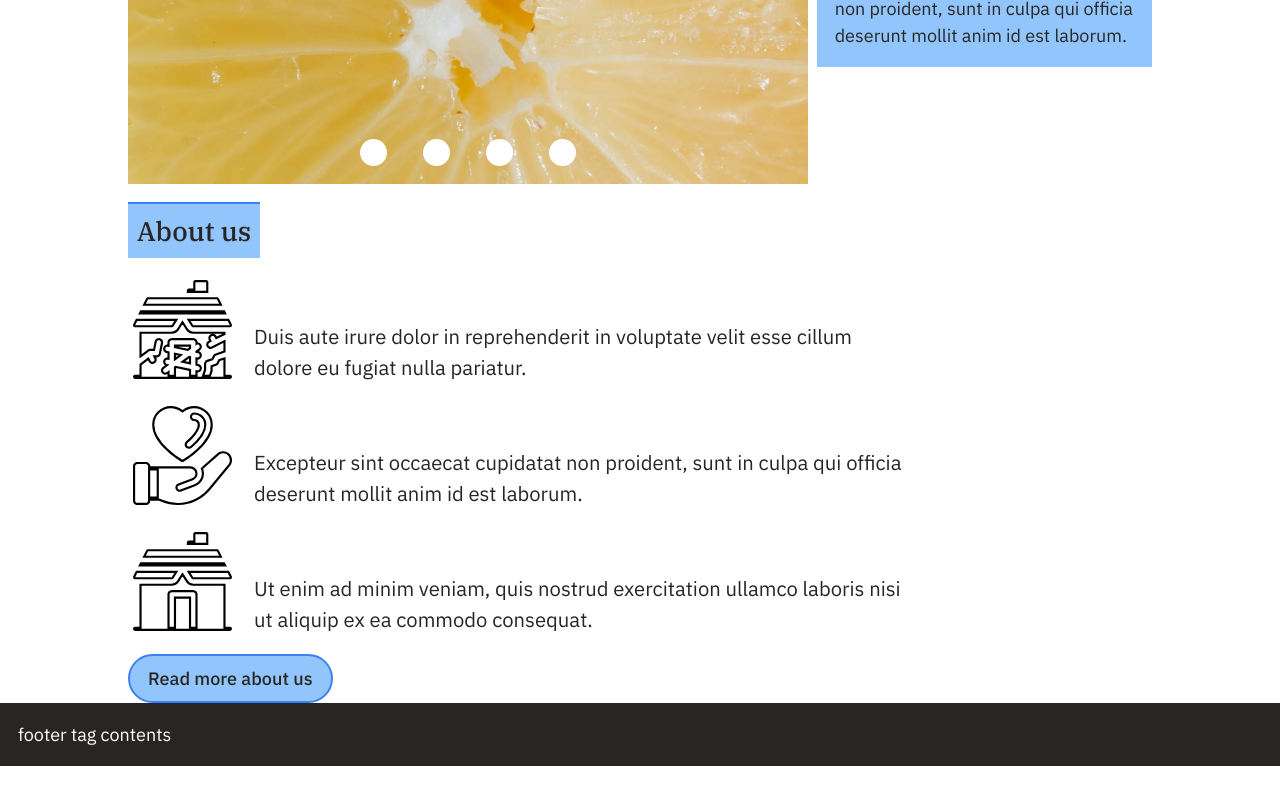
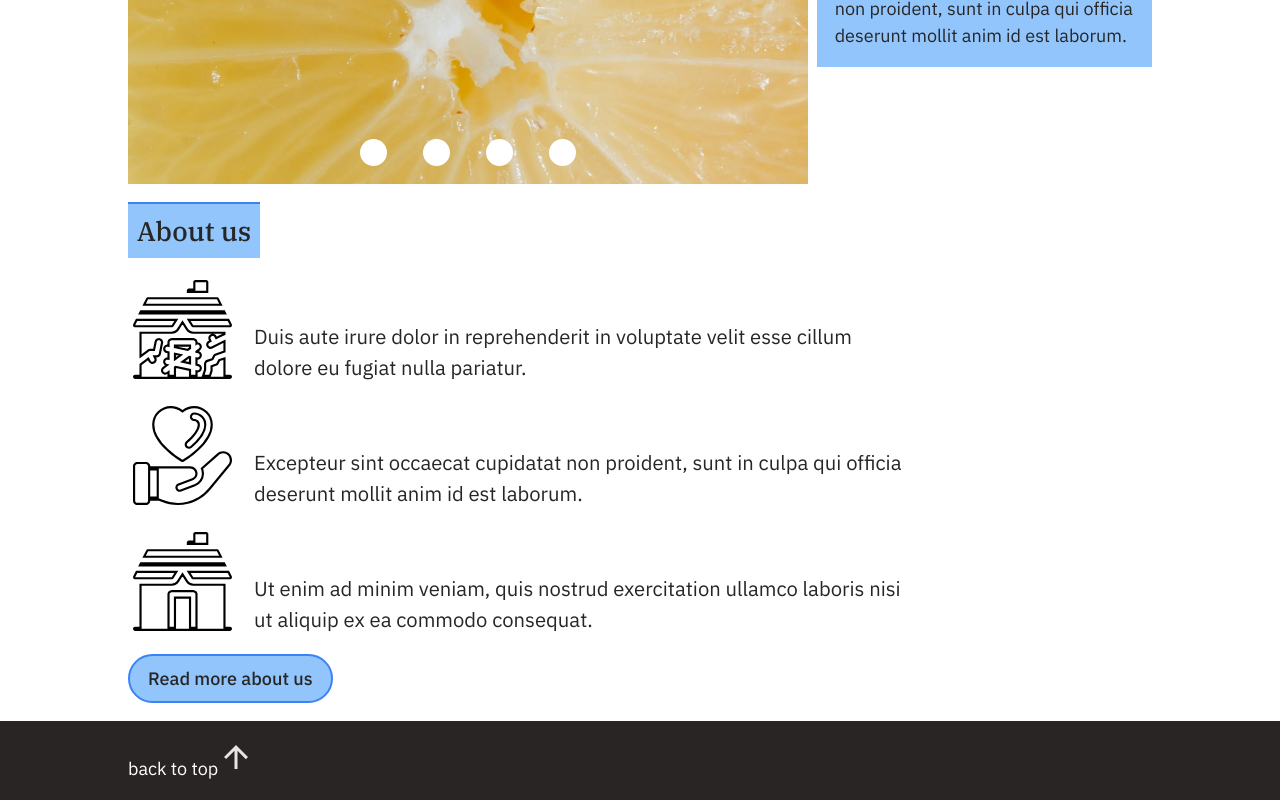
Before and after one commit to blaze-vincent/christian-action-2022, a Next.js app: page / in a window 1280 px wide. Shown: the part 426-1226 px from the top of the page. Before the commit the page ends 1192 px from the top, so only its background shows below. Built offline with nearby package versions, Linux system fonts and the light colour scheme.

Commit message:
Add placeholder 'back to top' button to footer

```diff
--- a/components/footer.js
+++ b/components/footer.js
@@ -1,5 +1,20 @@
+import Arrow from "./generic/svg/arrow";
+
 export default function Footer(){
-  return (<footer className="bg-stone-800 text-white p-4">
-    footer tag contents
+  return (<footer className="bg-stone-800 text-white p-4 mt-4">
+    <div
+      className="w-full max-w-screen-lg m-auto"
+    >
+      back to top
+      <button
+
+      >
+        <Arrow
+          className='rotate-90 relative w-8 h-8'
+          alt='back to top'
+          title='back to top'
+        />
+      </button>
+    </div>
   </footer>)
 }
```
